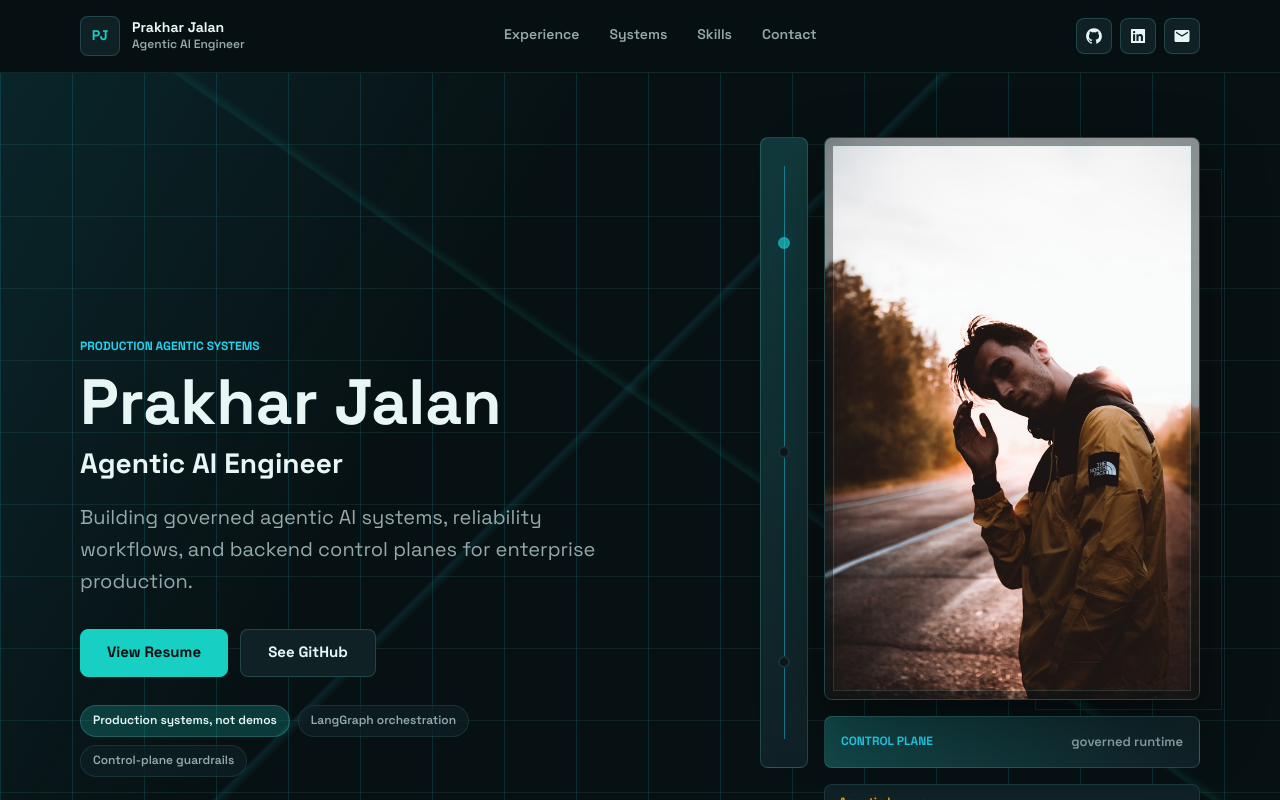
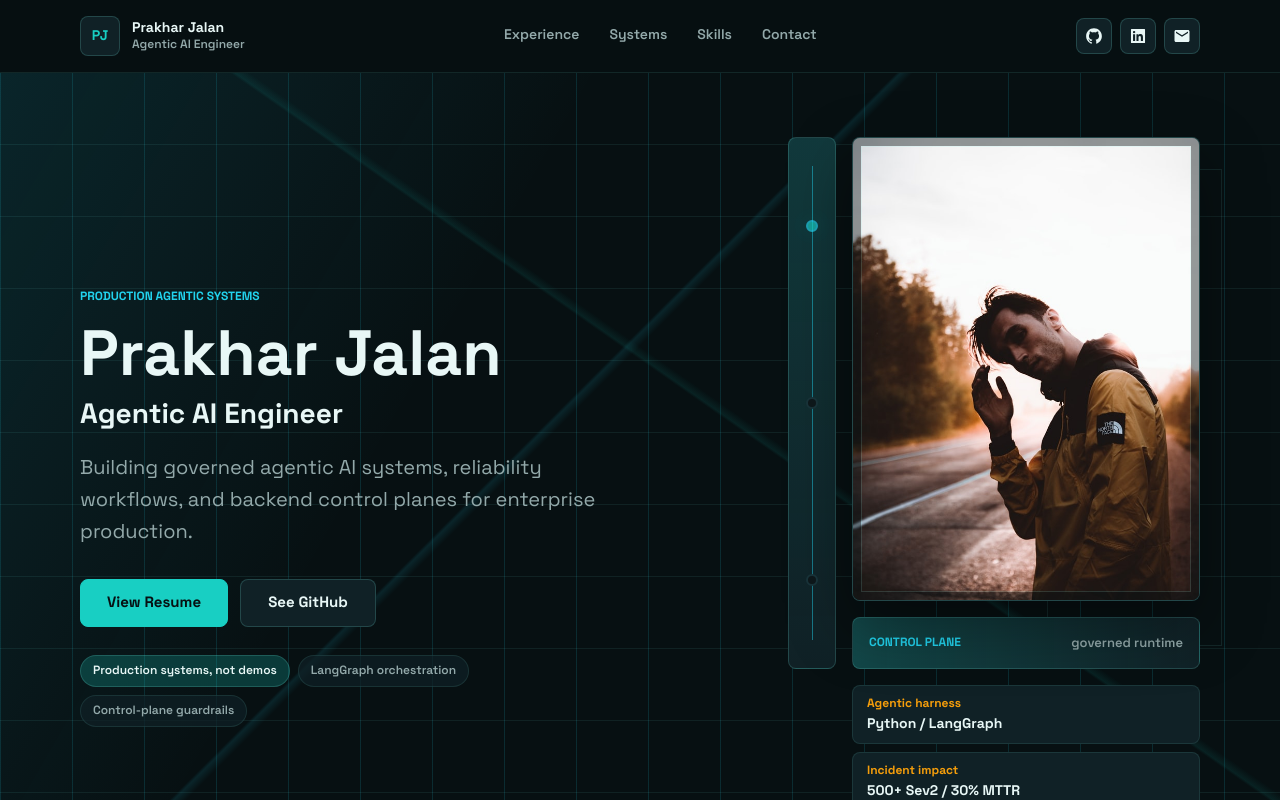
Before and after one commit to jalanprakhar/jalanprakhar, a Next.js app: page / in a window 1280 px wide. Shown: the top 800 px of the page. Built offline with nearby package versions, Linux system fonts and the light colour scheme.

Commit message:
fix(hero): constrain profile image frame after image swap

```diff
--- a/src/components/Hero/HeroStyles.js
+++ b/src/components/Hero/HeroStyles.js
@@ -227,7 +227,8 @@ export const Node = styled.span`
 export const PhotoFrame = styled.div`
   position: relative;
   overflow: hidden;
-  min-height: 520px;
+  height: clamp(440px, 58vh, 560px);
+  aspect-ratio: 3 / 4;
   border: 1px solid ${({ theme }) => theme.colors.border};
   border-radius: 8px;
   background: ${({ theme }) => theme.colors.surfaceElevated};
@@ -243,16 +244,17 @@ export const PhotoFrame = styled.div`
   }
 
   @media ${({ theme }) => theme.breakpoints.sm} {
-    min-height: 420px;
+    height: clamp(380px, 62vh, 500px);
   }
 `
 
 export const ProfileImage = styled.img`
+  position: absolute;
+  inset: 0;
   width: 100%;
   height: 100%;
-  min-height: inherit;
   object-fit: cover;
-  object-position: center 18%;
+  object-position: center 28%;
 `
 
 export const StatusBar = styled.div`
```
Also changed, not shown: .planning/debug/resolved/ui-broken-post-image-change.md (added).
